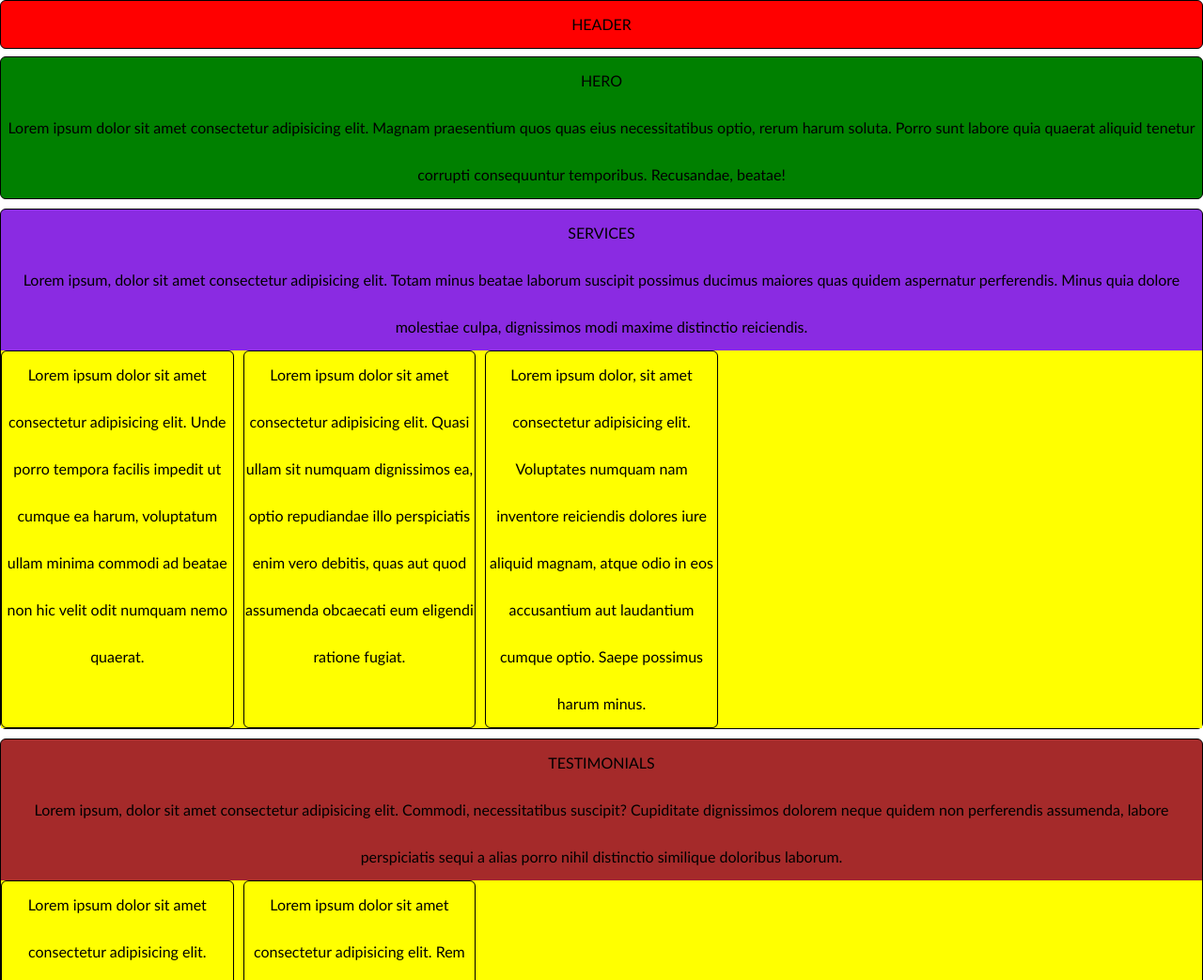
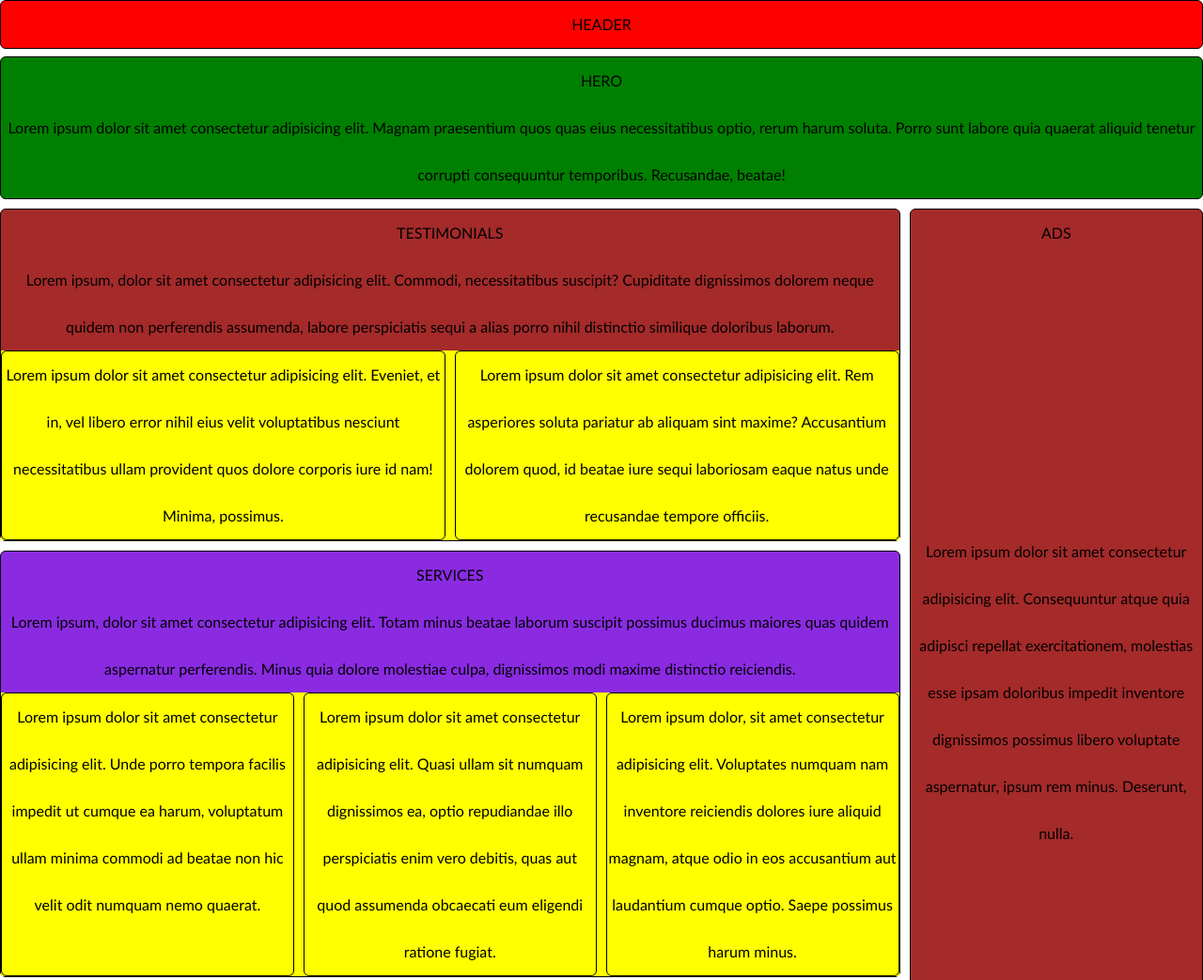
Before and after one commit to linajja/9-grid-homework, a website: page index.html in a window 1280 px wide. Shown: the top 1043 px of the page at 94% size. Drawn offline with Linux system fonts and the light colour scheme.

Commit message:
responsive design

```diff
--- a/css/main.css
+++ b/css/main.css
@@ -13,6 +13,7 @@ main {
     grid-template-areas:
         'header'
         'hero'
+        'ads'
         'service'
         'freelance'
         'testimonials'
@@ -36,6 +37,7 @@ main {
     grid-template-columns: 1fr;
     gap: 10px;
     background-color: yellow;
+    align-content: center;
 }
 .header {
     position: fixed;
@@ -46,6 +48,11 @@ main {
 .hero {
     grid-area: hero;
     background-color: green;
+}
+.ads {
+    grid-area: ads;
+    background-color: brown;
+    display: none;
 }
 .service {
     grid-area: service;
@@ -70,26 +77,6 @@ main {
     background-color: red;
 }
 @media (min-width: 768px) {
-    .grid-container-column {
-        display: grid;
-        grid-template-columns: 1fr 1fr 1fr 1fr 1fr;
-        gap: 10px;
-    }
-
-    .grid-container {
-        grid-template-areas:
-            'header'
-            'hero'
-            'service'
-            'testimonials'
-            'freelance'
-            'footer';
-    }
-
-    .navig {
-    }
-}
-@media (min-width: 962px) {
     main {
         display: grid;
         grid-template-rows: 1fr;
@@ -97,13 +84,52 @@ main {
         grid-template-areas:
             'header'
             'hero'
+            'ads'
             'service'
             'testimonials'
             'freelance'
-            'footer';
+            'footer'
+            'navig';
     }
-
+    .grid-container-column {
+        display: grid;
+        grid-template-columns: 1fr 1fr;
+    }
+    .service > .grid-container-column {
+        display: grid;
+        grid-template-columns: 1fr 1fr;
+    }
     .navig {
         display: none;
     }
 }
+@media (min-width: 920px) {
+    main {
+        display: grid;
+        grid-template-columns: 1fr 1fr 1fr 1fr;
+        gap: 10px;
+        grid-template-areas:
+            'header header header header'
+            'hero hero hero hero'
+            'testimonials testimonials testimonials ads'
+            'testimonials testimonials testimonials ads'
+            'service service service ads'
+            'service service service ads'
+            'freelance freelance freelance ads'
+            'footer footer footer footer';
+    }
+    .testimonials > .grid-container-column {
+        display: grid;
+        grid-template-columns: 1fr 1fr;
+    }
+    .service > .grid-container-column {
+        display: grid;
+        grid-template-columns: 1fr 1fr 1fr;
+    }
+    .ads {
+        display: grid;
+    }
+    .navig {
+        display: none;
+    }
+}
--- a/index.html
+++ b/index.html
@@ -21,6 +21,10 @@
                 <p>HERO</p>
                 <p>Lorem ipsum dolor sit amet consectetur adipisicing elit. Magnam praesentium quos quas eius necessitatibus optio, rerum harum soluta. Porro sunt labore quia quaerat aliquid tenetur corrupti consequuntur temporibus. Recusandae, beatae!</p>
             </hero>
+            <ads class="container ads">
+                <p>ADS</p>
+                <p>Lorem ipsum dolor sit amet consectetur adipisicing elit. Consequuntur atque quia adipisci repellat exercitationem, molestias esse ipsam doloribus impedit inventore dignissimos possimus libero voluptate aspernatur, ipsum rem minus. Deserunt, nulla.</p>
+            </ads>
             <service class="container service">
                 <p>SERVICES</p>
                 <p>Lorem ipsum, dolor sit amet consectetur adipisicing elit. Totam minus beatae laborum suscipit possimus ducimus maiores quas quidem aspernatur perferendis. Minus quia dolore molestiae culpa, dignissimos modi maxime distinctio reiciendis.</p>
```
